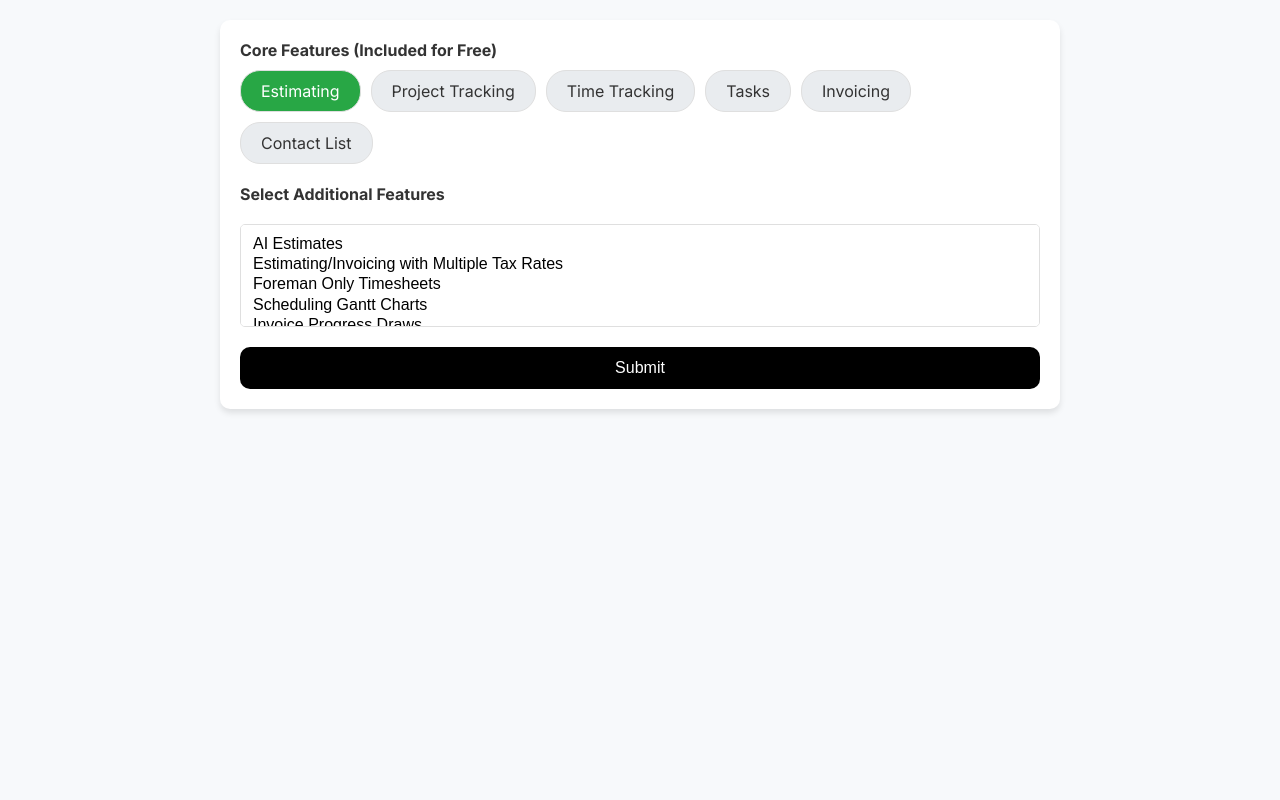
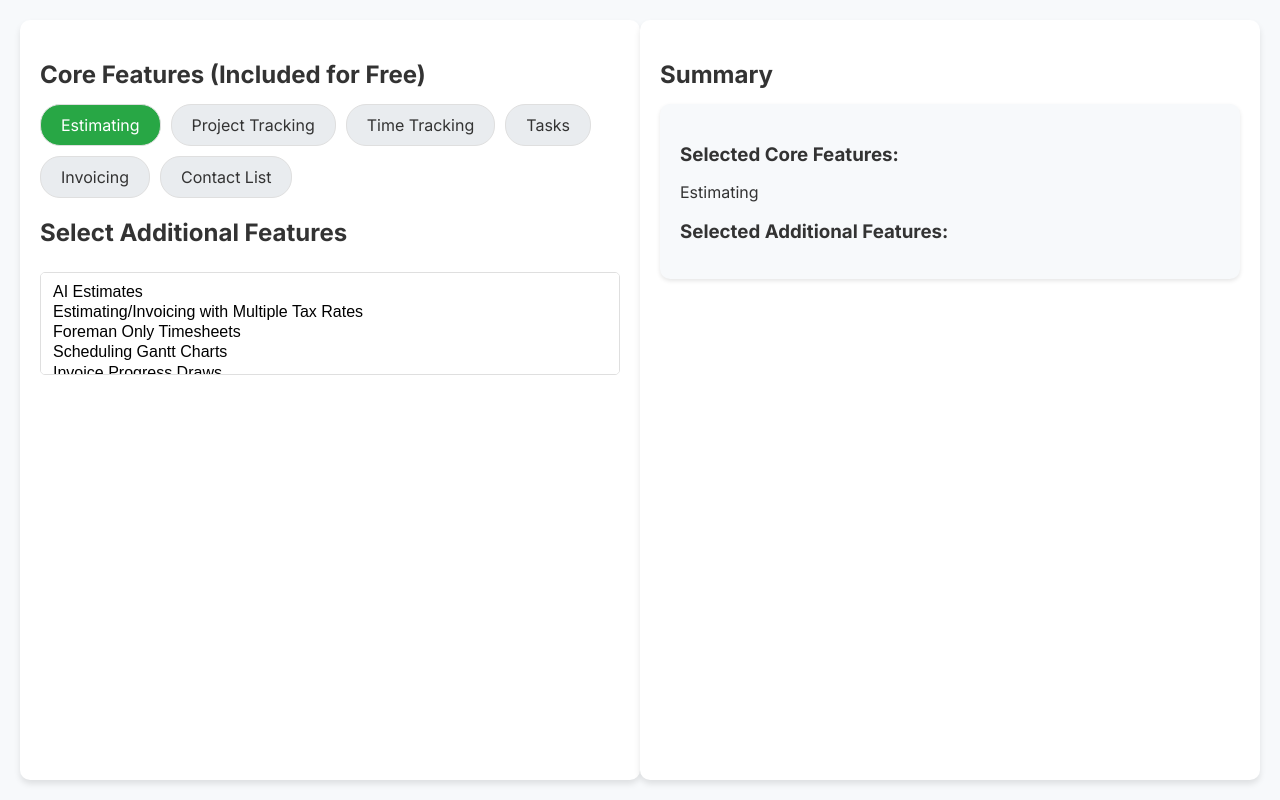
Before and after one commit to AgostinoMastro/pricing-estimator-new, a plain HTML site: page index.html in a window 1280 px wide. Both pictures are taken after a click on the element "Estimating". Drawn offline with Linux system fonts and the light colour scheme.

Commit message:
Update index.html

```diff
--- a/index.html
+++ b/index.html
@@ -3,7 +3,7 @@
 <head>
     <meta charset="UTF-8">
     <meta name="viewport" content="width=device-width, initial-scale=1.0">
-    <title>Custom Feature Selection Form</title>
+    <title>Feature Selection Form</title>
     <style>
         @import url('https://fonts.googleapis.com/css2?family=Inter:wght@400;700&display=swap');
 
@@ -15,23 +15,25 @@
             color: #333;
         }
 
-        form {
-            max-width: 800px;
-            margin: 20px auto;
+        .container {
+            display: flex;
+            justify-content: space-between;
+            width: 100%;
+            height: 100vh;
             padding: 20px;
+            box-sizing: border-box;
+        }
+
+        .left-section, .right-section {
+            width: 48%;
             background-color: #FFFFFF;
             border-radius: 10px;
+            padding: 20px;
             box-shadow: 0 4px 6px rgba(0, 0, 0, 0.1);
         }
 
-        .section {
-            margin-bottom: 20px;
-        }
-
-        label {
-            display: block;
-            margin-bottom: 10px;
-            font-weight: 700;
+        h2 {
+            margin-bottom: 15px;
         }
 
         .pills {
@@ -68,28 +70,34 @@
             font-size: 16px;
         }
 
-        button {
-            width: 100%;
-            padding: 12px;
-            background-color: #000000;
-            color: #FFFFFF;
-            border: none;
+        .summary {
+            padding: 20px;
+            background-color: #F7F9FB;
             border-radius: 10px;
-            font-size: 16px;
-            cursor: pointer;
-            transition: 0.2s ease;
+            box-shadow: 0 2px 4px rgba(0, 0, 0, 0.1);
         }
 
-        button:hover {
-            background-color: #444444;
+        .summary h3 {
+            margin-bottom: 10px;
+        }
+
+        .summary ul {
+            list-style: none;
+            padding: 0;
+        }
+
+        .summary ul li {
+            margin-bottom: 10px;
         }
     </style>
 </head>
 <body>
-    <form id="featureForm">
+    <div class="container">
+        <!-- Left Section -->
+        <div class="left-section">
             <!-- Core Features Section -->
             <div class="section">
-            <label for="coreFeatures">Core Features (Included for Free)</label>
+                <h2>Core Features (Included for Free)</h2>
                 <div class="pills" id="coreFeatures">
                     <span class="pill">Estimating</span>
                     <span class="pill">Project Tracking</span>
@@ -102,7 +110,7 @@
 
             <!-- Additional Features Section -->
             <div class="section">
-            <label for="additionalFeatures">Select Additional Features</label>
+                <h2>Select Additional Features</h2>
                 <select id="additionalFeatures" multiple>
                     <option value="AI Estimates">AI Estimates</option>
                     <option value="Multiple Tax Rates">Estimating/Invoicing with Multiple Tax Rates</option>
@@ -123,33 +131,55 @@
                     <option value="Client Portal">Client Portal</option>
                 </select>
             </div>
+        </div>
 
-        <button type="submit">Submit</button>
-    </form>
+        <!-- Right Section -->
+        <div class="right-section">
+            <h2>Summary</h2>
+            <div class="summary">
+                <h3>Selected Core Features:</h3>
+                <ul id="selectedCoreFeatures"></ul>
+
+                <h3>Selected Additional Features:</h3>
+                <ul id="selectedAdditionalFeatures"></ul>
+            </div>
+        </div>
+    </div>
 
     <script>
         const coreFeaturePills = document.querySelectorAll('.pill');
+        const selectedCoreFeaturesList = document.getElementById('selectedCoreFeatures');
+        const additionalFeaturesSelect = document.getElementById('additionalFeatures');
+        const selectedAdditionalFeaturesList = document.getElementById('selectedAdditionalFeatures');
+
+        // Toggle core feature selection
         coreFeaturePills.forEach(pill => {
             pill.addEventListener('click', () => {
                 pill.classList.toggle('selected');
+                updateSummary();
             });
         });
 
-        document.getElementById('featureForm').addEventListener('submit', function(event) {
-            event.preventDefault();
+        // Update summary on additional feature selection
+        additionalFeaturesSelect.addEventListener('change', updateSummary);
 
-            const selectedCoreFeatures = Array.from(document.querySelectorAll('.pill.selected'))
-                .map(pill => pill.textContent);
+        function updateSummary() {
+            // Update core features summary
+            selectedCoreFeaturesList.innerHTML = '';
+            document.querySelectorAll('.pill.selected').forEach(pill => {
+                const listItem = document.createElement('li');
+                listItem.textContent = pill.textContent;
+                selectedCoreFeaturesList.appendChild(listItem);
+            });
 
-            const selectedAdditionalFeatures = Array.from(
-                document.getElementById('additionalFeatures').selectedOptions
-            ).map(option => option.value);
-
-            console.log('Selected Core Features:', selectedCoreFeatures);
-            console.log('Selected Additional Features:', selectedAdditionalFeatures);
-
-            alert('Features Selected! Check console for details.');
+            // Update additional features summary
+            selectedAdditionalFeaturesList.innerHTML = '';
+            Array.from(additionalFeaturesSelect.selectedOptions).forEach(option => {
+                const listItem = document.createElement('li');
+                listItem.textContent = option.value;
+                selectedAdditionalFeaturesList.appendChild(listItem);
             });
+        }
     </script>
 </body>
 </html>
```
Lines whose indentation alone changed are shown as unchanged.
